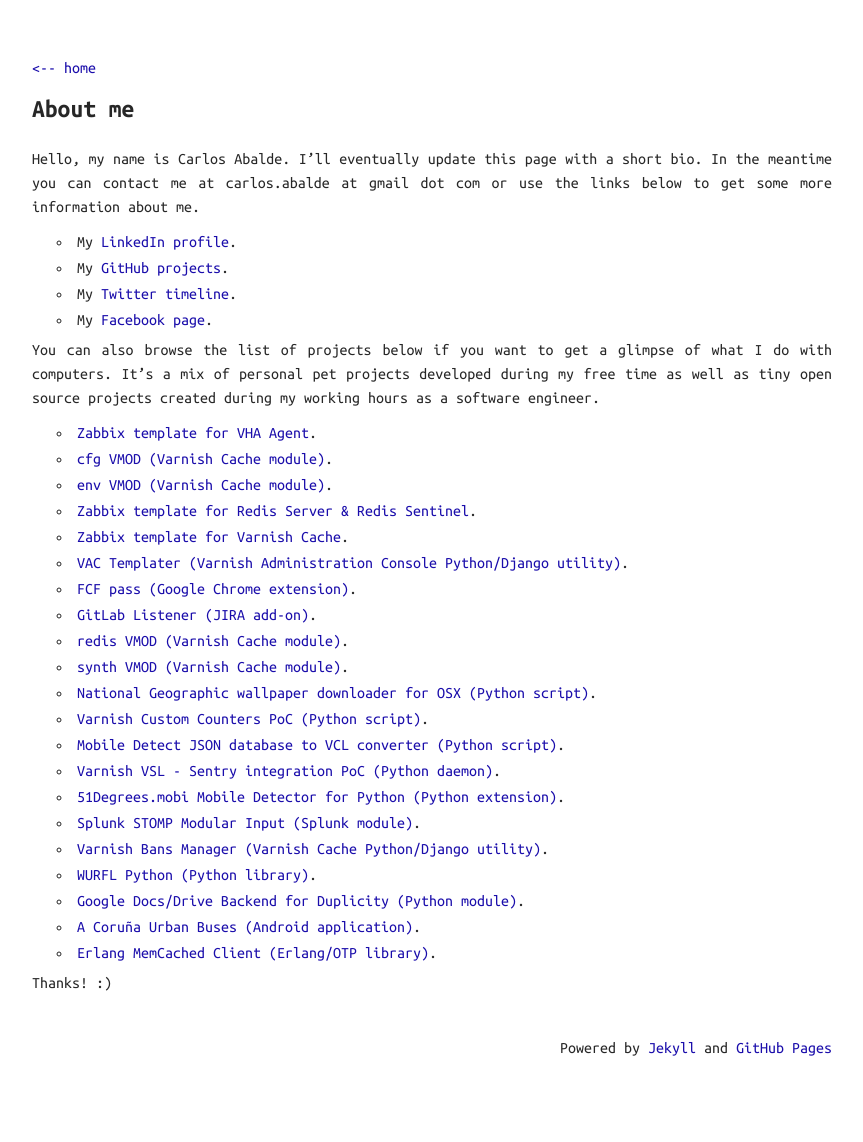
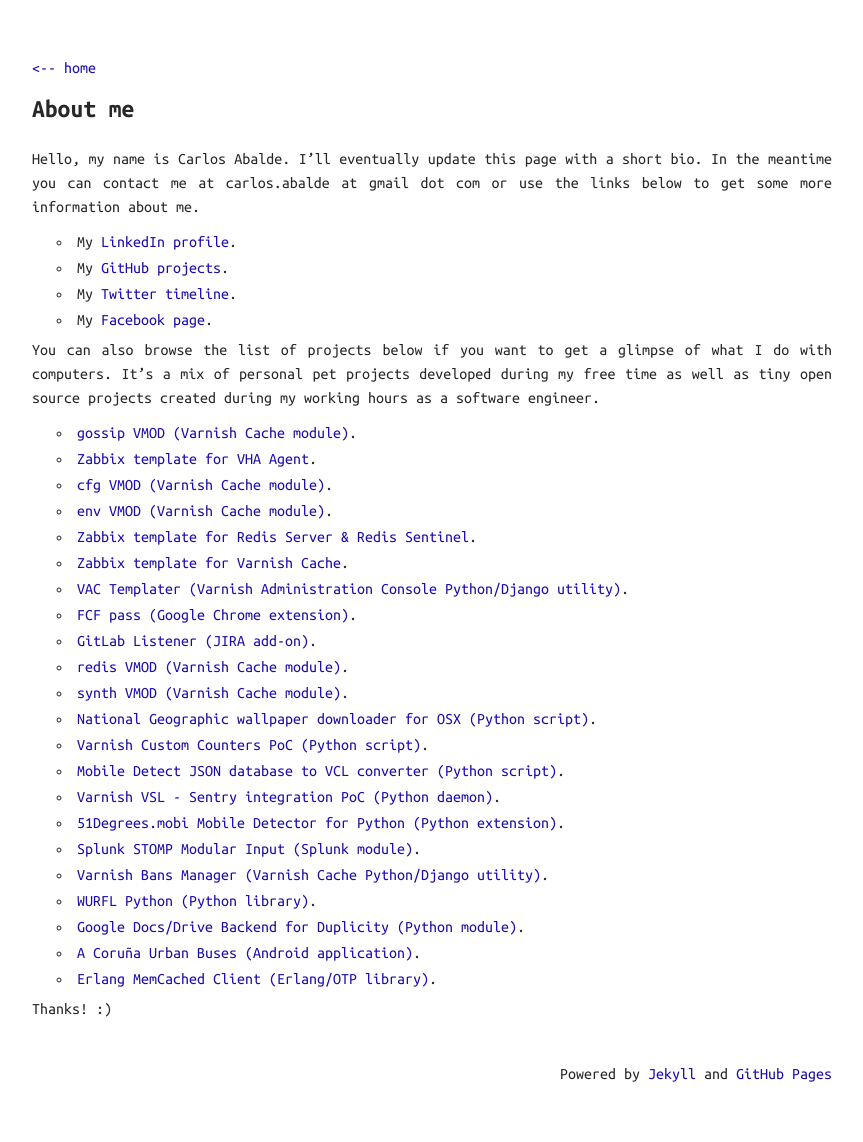
Before and after one commit to carlosabalde/carlosabalde.github.io, a Jekyll site: the page built from about/index.md, in a window 1280 px wide. Shown: the whole page, without its empty margins (208-1071 px from the left). Built offline with Jekyll 4.4.1, drawn with Linux system fonts in a browser that asks for light colours; before the commit the page ends 1116 px from its top, so only the background shows below that.

Commit message:
Add gossip VMOD

```diff
--- a/about/index.md
+++ b/about/index.md
@@ -11,6 +11,7 @@
 
 You can also browse the list of projects below if you want to get a glimpse of what I do with computers. It's a mix of personal pet projects developed during my free time as well as tiny open source projects created during my working hours as a software engineer.
 
+- [gossip VMOD (Varnish Cache module)](https://github.com/carlosabalde/libvmod-gossip).
 - [Zabbix template for VHA Agent](https://github.com/allenta/zabbix-template-for-vha-agent).
 - [cfg VMOD (Varnish Cache module)](https://github.com/carlosabalde/libvmod-cfg).
 - [env VMOD (Varnish Cache module)](https://github.com/carlosabalde/libvmod-env).
```
